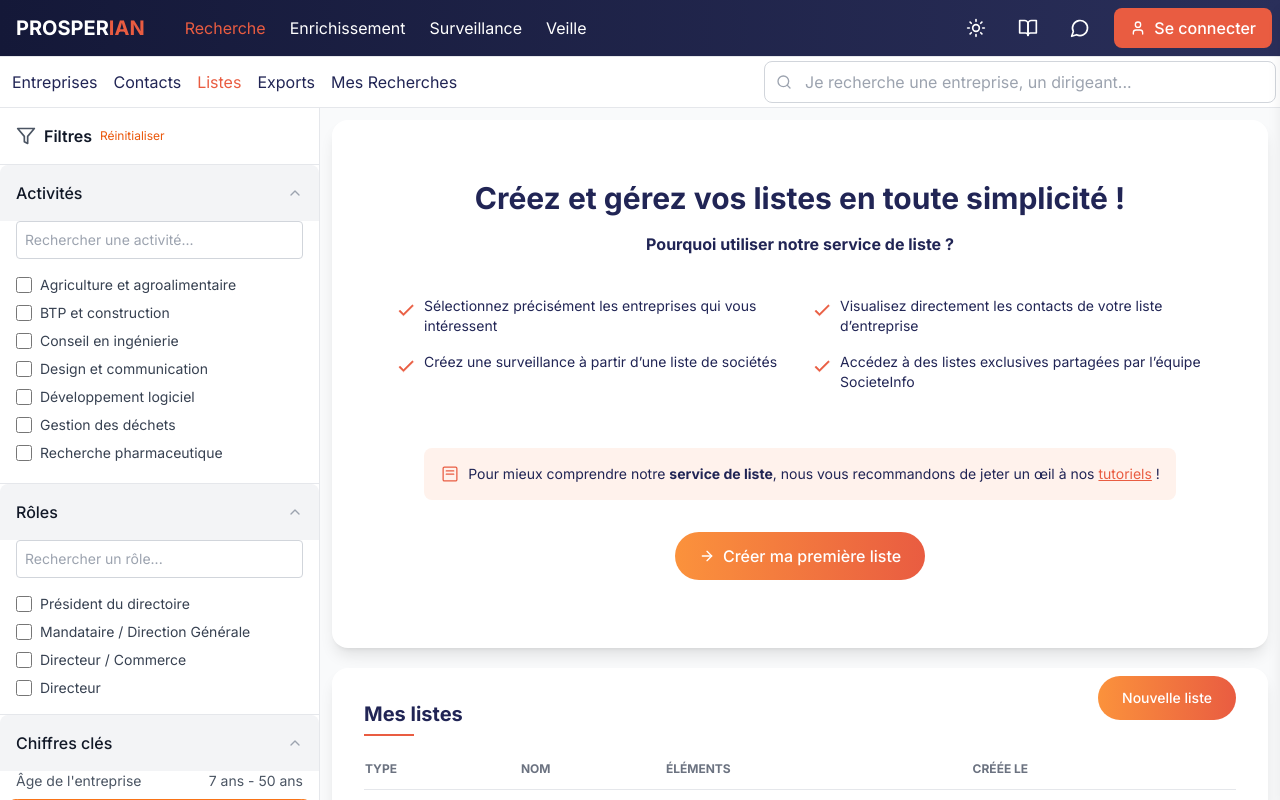
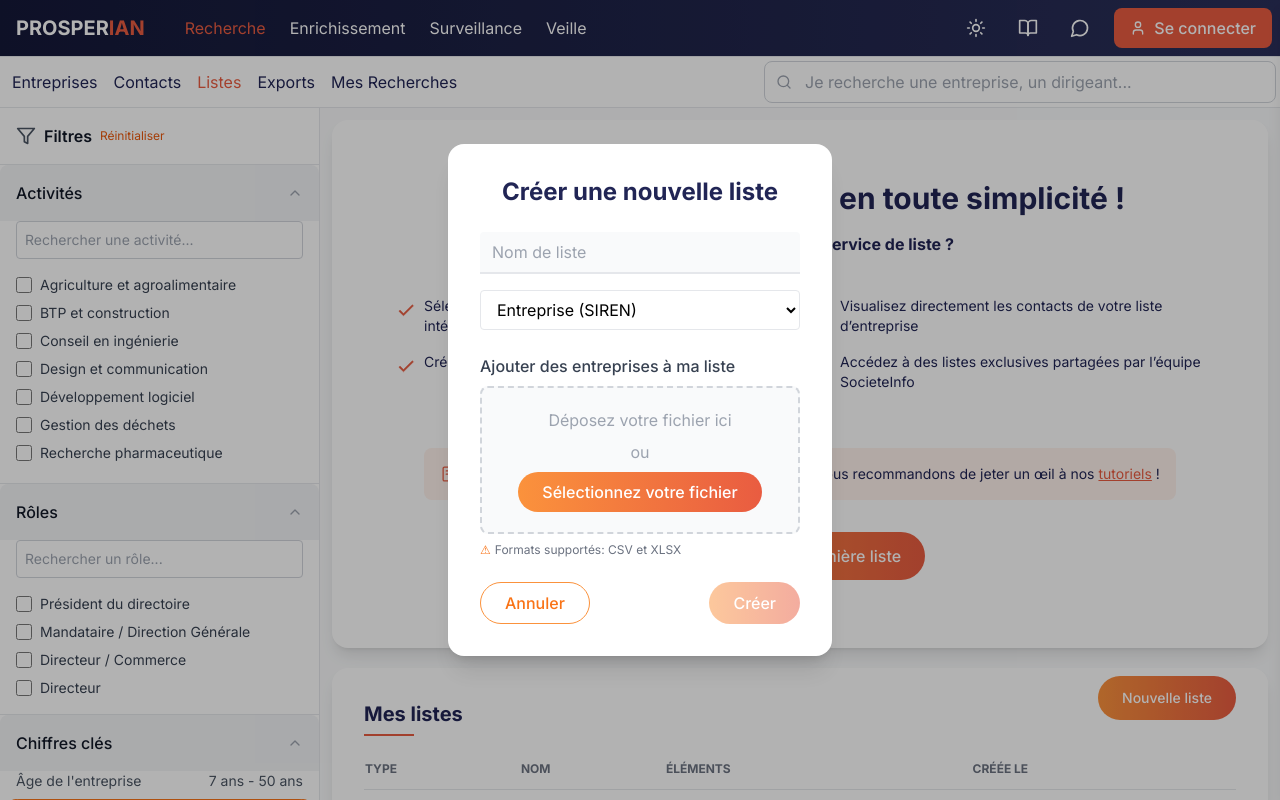
Before and after one commit to Handsome072/prosperian-front, a React (Vite) app: page /recherche/listes in a window 1280 px wide. Both pictures are taken after a click on the button "Nouvelle liste". Shown: the top 800 px of the page. Built offline with nearby package versions, Linux system fonts and the light colour scheme.

Commit message:
Cadre Liste

```diff
--- a/src/pages/Recherche/Lists/index.tsx
+++ b/src/pages/Recherche/Lists/index.tsx
@@ -1,8 +1,27 @@
-import React from "react";
+import React, { useState } from "react";
 import SectionCard from "@shared/components/SectionCard/SectionCard";
 import SectionTableCard from "@shared/components/SectionCard/SectionTableCard";
 
 const Lists: React.FC = () => {
+  const [showNewListModal, setShowNewListModal] = useState(false);
+  const [listName, setListName] = useState("");
+  const [listType, setListType] = useState("Entreprise (SIREN)");
+  const [file, setFile] = useState<File | null>(null);
+  const [fileError, setFileError] = useState("");
+
+  const handleFileChange = (e: React.ChangeEvent<HTMLInputElement>) => {
+    if (e.target.files && e.target.files[0]) {
+      const f = e.target.files[0];
+      if (!["text/csv", "application/vnd.openxmlformats-officedocument.spreadsheetml.sheet"].includes(f.type) && !f.name.endsWith(".csv") && !f.name.endsWith(".xlsx")) {
+        setFileError("Format de fichier non supporté");
+        setFile(null);
+      } else {
+        setFile(f);
+        setFileError("");
+      }
+    }
+  };
+
   const myListColumns = ["Type", "Nom", "Éléments", "Créée le"];
   const myListItems: React.ReactNode[][] = [];
 
@@ -17,6 +36,65 @@ const Lists: React.FC = () => {
 
   return (
     <div className="mx-auto p-3">
+      {/* Modal Nouvelle Liste */}
+      {showNewListModal && (
+        <div className="fixed inset-0 z-50 flex items-center justify-center bg-black bg-opacity-30">
+          <div className="bg-white rounded-2xl shadow-xl w-full max-w-sm p-8 relative animate-fade-in">
+            <h2 className="text-2xl font-bold text-center mb-6">Créer une nouvelle liste</h2>
+            <input
+              className="w-full border-b-2 border-gray-200 focus:border-orange-500 outline-none px-3 py-2 mb-4 placeholder-gray-400 bg-gray-50 rounded-t"
+              placeholder="Nom de liste"
+              value={listName}
+              onChange={e => setListName(e.target.value)}
+            />
+            <select
+              className="w-full border border-gray-200 rounded px-3 py-2 mb-6 bg-white"
+              value={listType}
+              onChange={e => setListType(e.target.value)}
+            >
+              <option>Entreprise (SIREN)</option>
+              <option>Contact (Email)</option>
+            </select>
+            <div className="mb-2 font-medium text-gray-700">Ajouter des entreprises à ma liste</div>
+            <div className="border-2 border-dashed border-gray-300 rounded-lg p-5 mb-2 flex flex-col items-center justify-center text-center bg-gray-50">
+              <div className="text-gray-400 mb-2">Déposez votre fichier ici</div>
+              <div className="text-gray-400 mb-2">ou</div>
+              <label htmlFor="file-upload" className="inline-block cursor-pointer">
+                <span className="inline-block bg-gradient-to-r from-orange-400 to-[#E95C41] text-white font-medium px-6 py-2 rounded-full text-base">Sélectionnez votre fichier</span>
+                <input
+                  id="file-upload"
+                  type="file"
+                  accept=".csv,.xlsx"
+                  className="hidden"
+                  onChange={handleFileChange}
+                />
+              </label>
+              {file && <div className="mt-2 text-sm text-gray-700">{file.name}</div>}
+            </div>
+            <div className="flex items-center text-xs text-gray-500 mt-1 mb-4">
+              <span className="text-orange-500 mr-1">&#9888;</span>
+              Formats supportés: CSV et XLSX
+            </div>
+            {fileError && <div className="text-xs text-red-500 mb-2">{fileError}</div>}
+            <div className="flex justify-between mt-6">
+              <button
+                className="px-6 py-2 rounded-full border border-orange-400 text-orange-500 font-medium bg-white hover:bg-orange-50"
+                onClick={() => setShowNewListModal(false)}
+              >
+                Annuler
+              </button>
+              <button
+                className="px-6 py-2 rounded-full bg-gradient-to-r from-orange-400 to-[#E95C41] text-white font-medium hover:opacity-90 disabled:opacity-50"
+                disabled={!listName || !file}
+                onClick={() => {/* Créer la liste ici */}}
+              >
+                Créer
+              </button>
+            </div>
+          </div>
+        </div>
+      )}
+      {/* Fin Modal */}
       <SectionCard
         mainTitle="Créez et gérez vos listes en toute simplicité !"
         subTitle="Pourquoi utiliser notre service de liste ?"
@@ -49,7 +127,7 @@ const Lists: React.FC = () => {
         />
         <button
           className="absolute top-0 right-0 mt-2 mr-8 inline-flex items-center bg-gradient-to-r from-orange-400 to-[#E95C41] hover:opacity-90 text-white font-medium py-3 px-6 rounded-full text-sm z-10"
-          onClick={() => console.log('Nouvelle liste')}
+          onClick={() => setShowNewListModal(true)}
         >
           Nouvelle liste
         </button>
```
